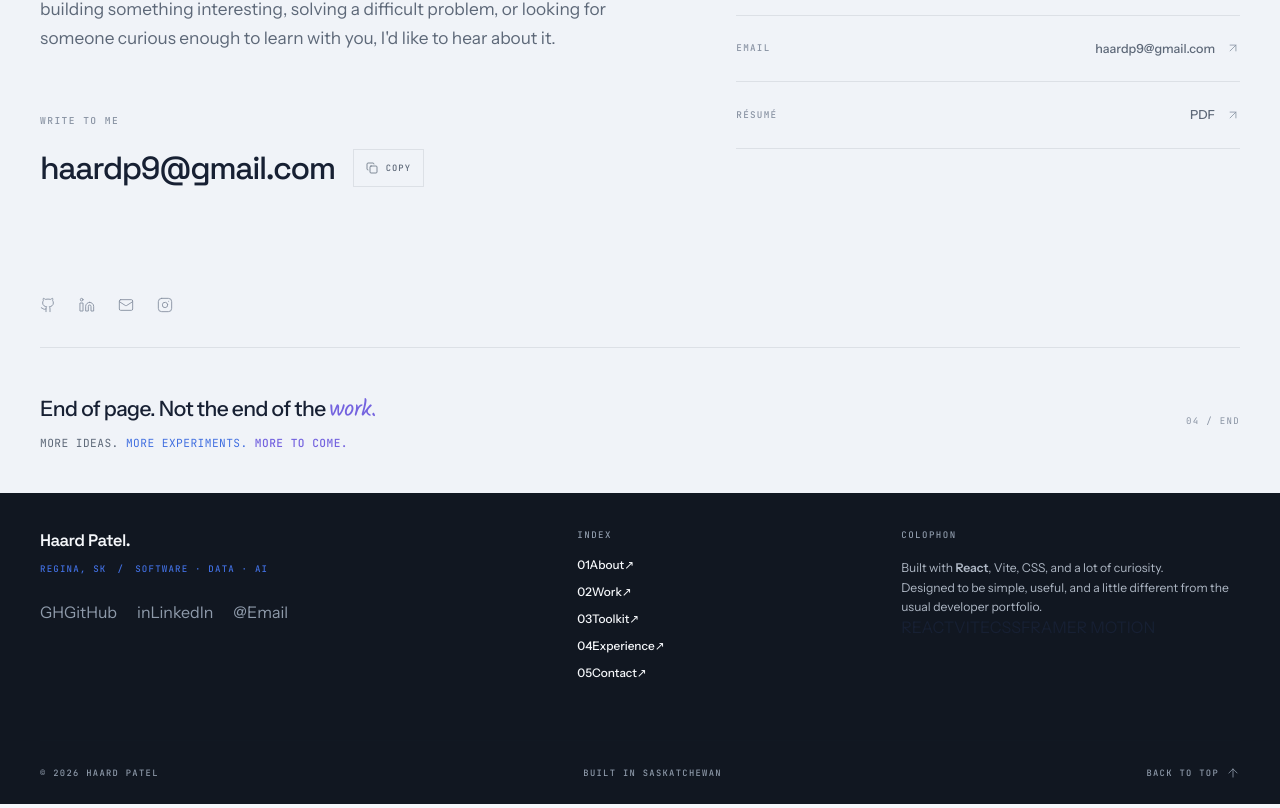
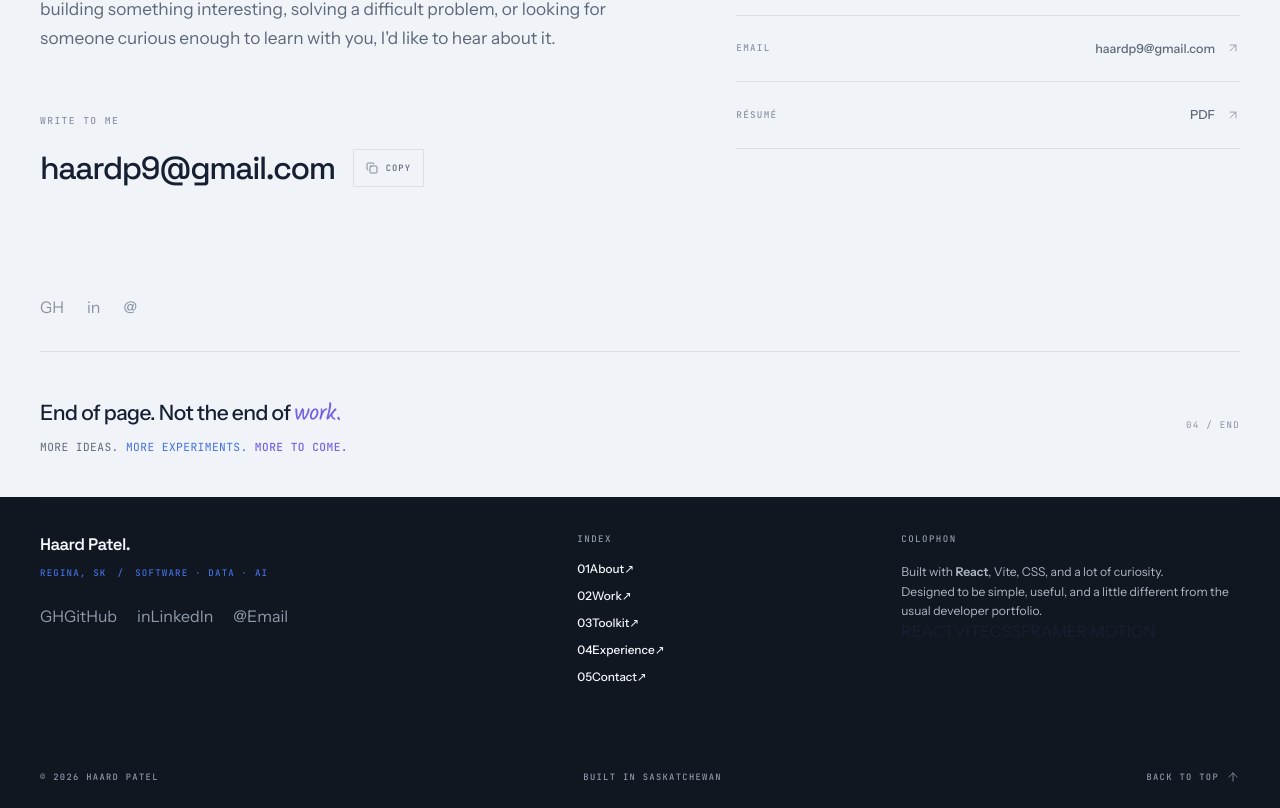
Before and after one commit to Haard-Patel/HAARD-PORTFOLIO, a React (Vite) app: page / in a window 1280 px wide. Shown: the part 6319-7127 px from the top of the page. Built offline with nearby package versions, Linux system fonts and the light colour scheme.

Commit message:
Lucide icon import

```diff
--- a/src/components/Contact/Contact.jsx
+++ b/src/components/Contact/Contact.jsx
@@ -1,13 +1,5 @@
 import { useState } from "react";
-import {
-  ArrowUpRight,
-  Check,
-  Copy,
-  Github,
-  Instagram,
-  Linkedin,
-  Mail,
-} from "lucide-react";
+import { ArrowUpRight, Check, Copy } from "lucide-react";
 import "./Contact.css";
 
 const contactLinks = [
@@ -39,6 +31,7 @@ function Contact() {
   const copyEmail = async () => {
     try {
       await navigator.clipboard.writeText("haardp9@gmail.com");
+
       setCopied(true);
 
       window.setTimeout(() => {
@@ -52,16 +45,17 @@ function Contact() {
   return (
     <section id="contact" className="contact-section">
       <div className="contact-container">
+
         <div className="contact-topline">
           <span>04 / CONTACT</span>
           <span>OPEN TO OPPORTUNITIES</span>
         </div>
 
         <div className="contact-grid">
+
           <div className="contact-main">
             <h2>
-              Say{" "}
-              <em>hello.</em>
+              Say <em>hello.</em>
             </h2>
 
             <p className="contact-description">
@@ -98,12 +92,18 @@ function Contact() {
                 >
                   {copied ? (
                     <>
-                      <Check size={12} strokeWidth={1.8} />
+                      <Check
+                        size={12}
+                        strokeWidth={1.8}
+                      />
                       <span>COPIED</span>
                     </>
                   ) : (
                     <>
-                      <Copy size={12} strokeWidth={1.5} />
+                      <Copy
+                        size={12}
+                        strokeWidth={1.5}
+                      />
                       <span>COPY</span>
                     </>
                   )}
@@ -113,11 +113,13 @@ function Contact() {
           </div>
 
           <div className="contact-side">
+
             <div className="contact-side-heading">
               ELSEWHERE
             </div>
 
             <div className="contact-links">
+
               {contactLinks.map((link) => (
                 <a
                   key={link.label}
@@ -140,6 +142,7 @@ function Contact() {
 
                   <span className="contact-link-value">
                     {link.value}
+
                     <ArrowUpRight
                       size={14}
                       strokeWidth={1.4}
@@ -147,18 +150,21 @@ function Contact() {
                   </span>
                 </a>
               ))}
+
             </div>
           </div>
+
         </div>
 
         <div className="contact-social-row">
+
           <a
             href="https://github.com/HaardPatel"
             target="_blank"
             rel="noreferrer"
             aria-label="GitHub"
           >
-            <Github size={16} strokeWidth={1.4} />
+            <span>GH</span>
           </a>
 
           <a
@@ -167,31 +173,28 @@ function Contact() {
             rel="noreferrer"
             aria-label="LinkedIn"
           >
-            <Linkedin size={16} strokeWidth={1.4} />
+            <span>in</span>
           </a>
 
           <a
             href="mailto:haardp9@gmail.com"
             aria-label="Email"
           >
-            <Mail size={16} strokeWidth={1.4} />
+            <span>@</span>
           </a>
 
-          <a
-            href="#contact"
-            aria-label="Contact"
-          >
-            <Instagram size={16} strokeWidth={1.4} />
-          </a>
         </div>
 
         <div className="contact-end">
+
           <div className="contact-end-line" />
 
           <div className="contact-end-content">
+
             <div className="contact-end-copy">
+
               <p>
-                End of page. Not the end of the{" "}
+                End of page. Not the end of{" "}
                 <span className="contact-handwritten">
                   work.
                 </span>
@@ -202,13 +205,17 @@ function Contact() {
                 <span>More experiments.</span>{" "}
                 <strong>More to come.</strong>
               </p>
+
             </div>
 
             <span className="contact-end-index">
               04 / END
             </span>
+
           </div>
+
         </div>
+
       </div>
     </section>
   );
```
